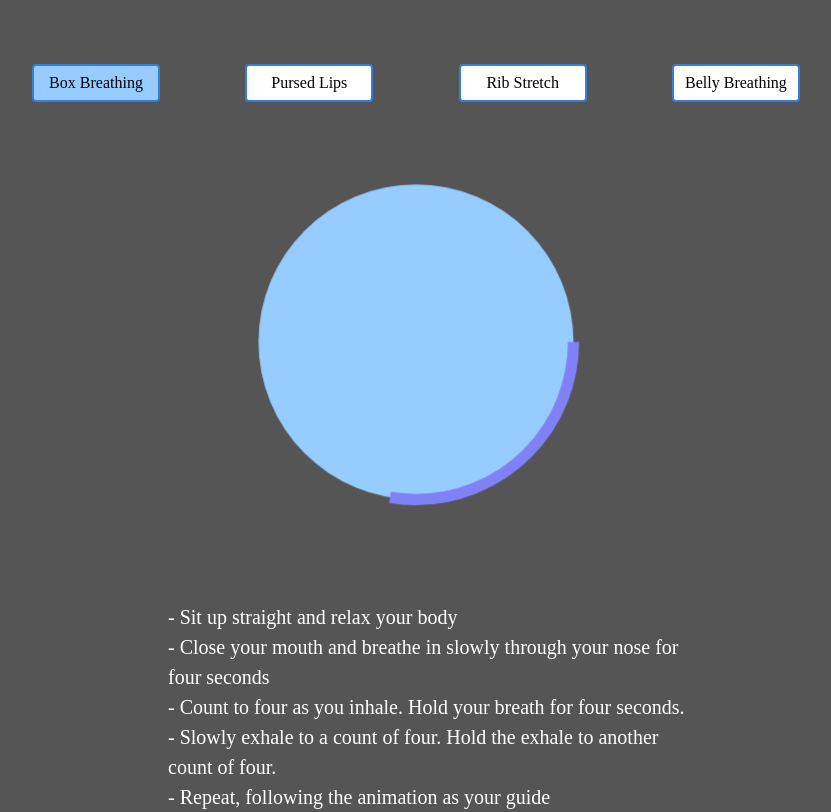
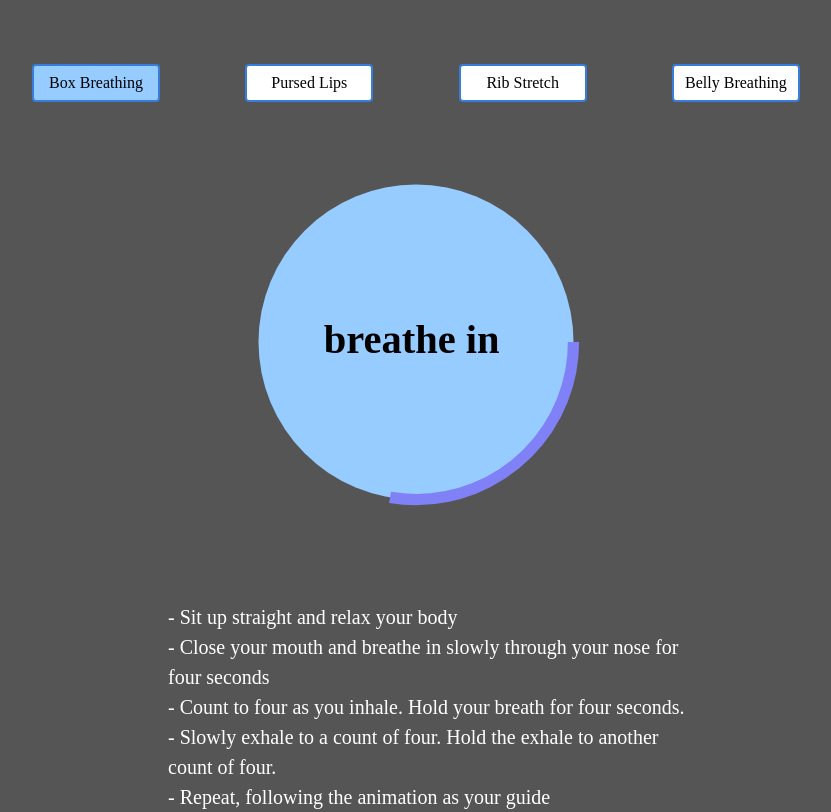
Before and after one commit to eldain/take-a-breath, a plain HTML site: page index.html in a window 1280 px wide. Both pictures are taken after a click on the button "Box Breathing". Shown: the whole page, without its empty margins (224-1055 px from the left). Drawn offline with nearby package versions, Linux system fonts and the light colour scheme.

Commit message:
Add text to animations *IN PROGRESS

```diff
--- a/index.html
+++ b/index.html
@@ -22,9 +22,11 @@
 		<div class="pattern-container flex justify-center items-center">
 			<svg class="box-breathing" xmlns="https://www.w3.org/TR/SVG/">
 				<g>
-		      <circle class="box-breathing-path bg-light-blue" cx="75" cy="75" r="70" fill="#96CCFF" stroke-width="5" stroke="#8181F7" ></circle>
-		    </g>
+		      		<circle class="box-breathing-path bg-light-blue" cx="75" cy="75" r="70" fill="#96CCFF" stroke-width="5" stroke="#8181F7" ></circle>
+		    		<text class="circle-text" x="37" y="80" font-size="18" font-weight="bold"></text>
+		    	</g>
 			</svg>
+
 		</div>
 
 		<div class="description-container w-60 center">
--- a/js/script.js
+++ b/js/script.js
@@ -6,8 +6,9 @@ const ribStretchButton = document.querySelector(".rib-stretch-button");
 const svgContainer = document.querySelector("svg");
 const circle = document.querySelector("circle");
 const descriptions = [...document.querySelector(".description-container").children];
+const circleText = document.querySelector(".circle-text");
+
 // End Variables
-
 
 // Functions
 function clearAnimations(){
@@ -28,6 +29,40 @@ function clearAnimations(){
 function clearDescriptions(){
 	descriptions.forEach(description => description.classList.add("dn"));
 }
+function changeText(phase_text) {
+	if(phase_text == "breathe in"){
+		circleText.setAttribute("x", "34");
+	}
+	else if(phase_text == "hold"){
+		circleText.setAttribute("x", "55");
+	}
+	else if(phase_text == "breathe out"){
+		circleText.setAttribute("x", "28");
+	}
+	circleText.innerHTML = phase_text;
+  }
+  function clearCircleText(){
+	changeText("");
+	clearInterval(hold1);
+	clearInterval(breatheOut);
+	clearInterval(hold2);
+	clearInterval(textTimer);
+	clearInterval(breatheIn);
+}
+
+function setBoxText(){
+	breatheIn = setInterval (function(){ changeText("breathe in")}, 0);
+	hold1 = setInterval (function(){clearInterval(breatheIn); changeText("hold")}, 4000);
+	breatheOut = setInterval (function(){clearInterval(hold1); changeText("breathe out") }, 8000);
+	hold2 = setInterval (function(){clearInterval(breatheOut); changeText("hold") }, 12000);
+	textTimer = setInterval (function(){clearInterval(hold2); setBoxText(); clearInterval(textTimer);}, 16000);
+}
+function setPursedText(){
+	breatheIn = setInterval (function(){ changeText("breathe in")}, 0);
+	breatheOut = setInterval (function(){clearInterval(breatheIn); changeText("breathe out") }, 2000);
+	textTimer = setInterval (function(){clearInterval(breatheOut); setPursedText(); clearInterval(textTimer);}, 6000);
+}
+
 // End Functions
 
 
@@ -39,16 +74,20 @@ patternButtons.forEach(button => button.addEventListener("click", () => {
 boxButton.addEventListener("click", () => {
 	clearAnimations();
 	clearDescriptions();
+	clearCircleText();
 	svgContainer.classList.add("box-breathing");
-	circle.classList.add("box-breathing-path")
+	circle.classList.add("box-breathing-path");
 	descriptions[0].classList.remove("dn");
+	setTimeout (setBoxText, 1000);
 });
 pursedButton.addEventListener("click", () => {
 	clearAnimations();
 	clearDescriptions();
+	clearCircleText();
 	svgContainer.classList.add("pursed-breathing");
 	circle.classList.add("pursed-breathing-path");
 	descriptions[1].classList.remove("dn");
+	setTimeout (setPursedText, 1000);
 });
 ribStretchButton.addEventListener("click", () => {
 	clearAnimations();
@@ -57,4 +96,5 @@ ribStretchButton.addEventListener("click", () => {
 	circle.classList.add("rib-stretch-breathing-path");
 	descriptions[2].classList.remove("dn");
 });
+setTimeout (setBoxText, 1000);
 // End Event Listeners and Functions Calls
```
